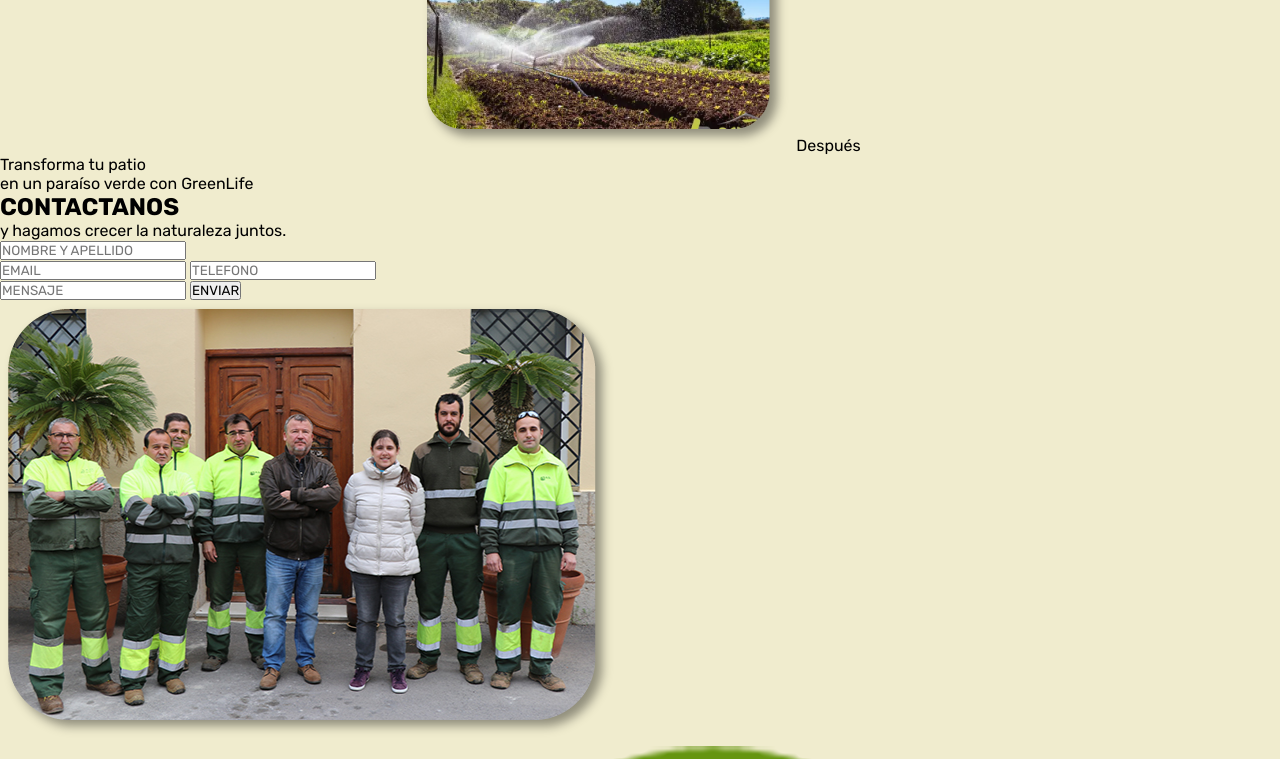
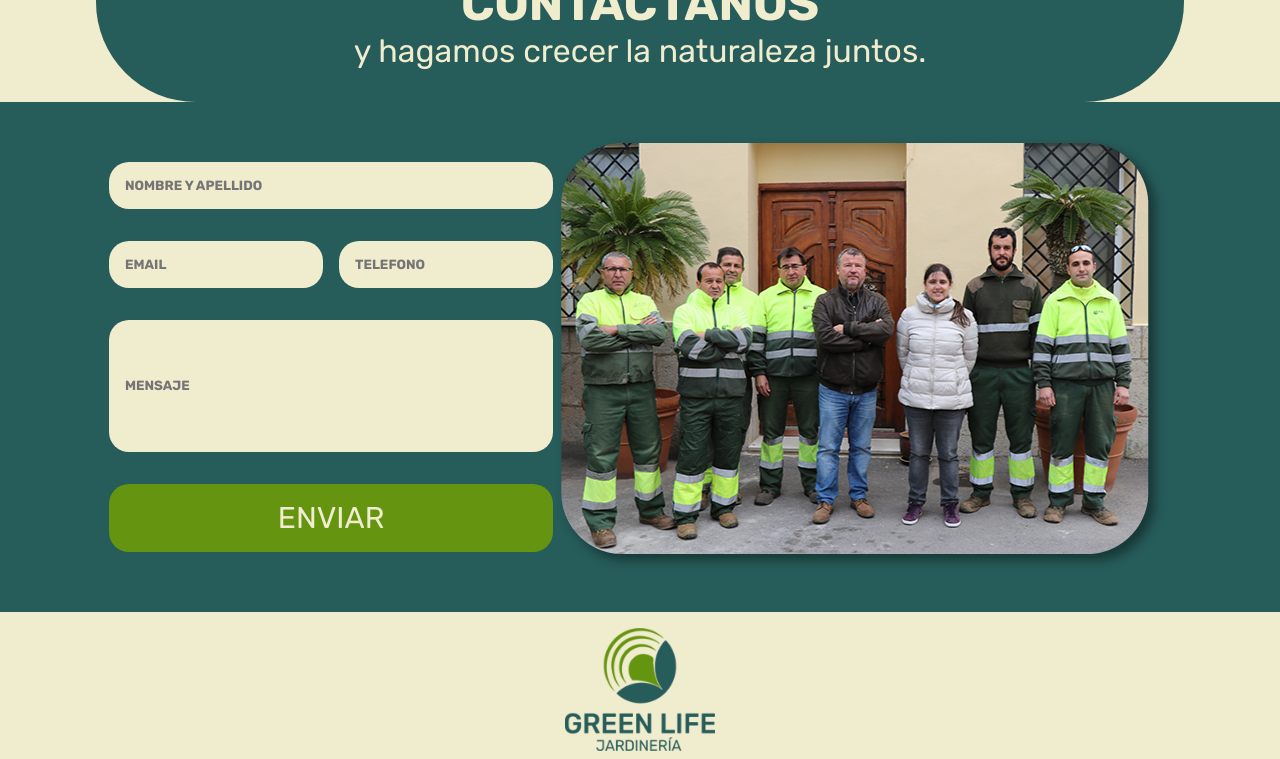
Before and after one commit to Mdavilation/landing_page_greenlife, a plain HTML site: page index.html in a window 1280 px wide. Shown: the part 2700-3459 px from the top of the page. Drawn offline with Linux system fonts and the light colour scheme; files whose address does not match are found by name.

Commit message:
finalizacion de estilos

```diff
--- a/style.css
+++ b/style.css
@@ -175,3 +175,143 @@ nav ul li a:hover {
     border-radius: 10px;
     transform: translateY(-80px);
 }
+#resultados {
+    display: grid;
+    grid-template-columns: repeat(auto-fit, minmax(300px, 1fr));
+    margin: 3rem 0;
+}
+
+#resultados_imagen img {
+    width: 100%;
+    height: auto;
+    border-radius: 40px;
+}
+
+#texto_frase {
+    display: flex;
+    justify-content: center;
+    align-items: center;
+    flex-direction: column;
+    background-color: #265C5A;
+    border-radius: 100px;
+    text-align: center;
+    margin: auto;
+    width: 80%;
+    padding: 2rem;
+}
+
+#texto_frase h2 {
+    color: #F0ECCE;
+    font-size: 3rem;
+}
+
+#texto_frase p {
+    color: #F0ECCE;
+    font-size: 2rem;
+}
+
+#contacto {
+    display: flex;
+    flex-wrap: wrap;
+    justify-content: center;
+    align-items: center;
+    padding: 2rem;
+    background-color: #265C5A;
+}
+
+#contacto_texto form {
+    display: flex;
+    flex-direction: column;
+    gap: 2rem;
+    /* max-width: 500px; */
+    width: 100%;
+}
+
+#contacto_email-telefono {
+    display: flex;
+    gap: 1rem;
+    flex-direction: row;
+    flex-wrap: wrap;
+}
+
+#contacto input {
+    padding: 1rem;
+    border: none;
+    border-radius: 20px;
+    outline: none;
+    background-color: #F0ECCE;
+    font-weight: bold;
+    text-align: left;
+}
+
+#mensaje {
+    height: 100px;
+    resize: none;
+}
+
+#contacto_imagen img {
+    width: 100%;
+    border-radius: 10px;
+}
+
+#enviar {
+    padding: 1rem 2rem;
+    background-color: #659510;
+    font-size: 30px;
+    color: #F0ECCE;
+    border: none;
+    cursor: pointer;
+    transition: background-color 0.3s;
+    border-radius: 20px;
+}
+
+footer {
+    width: 100%;
+    background-color: #F0ECCE;
+    color: #265C5A;
+    text-align: center;
+    display: flex;
+    flex-direction: column;
+    align-items: center;
+    flex-wrap: wrap;
+}
+
+footer img {
+    margin: 1rem;
+    width: 150px;
+    max-width: 100%;
+    height: auto;
+}
+
+footer label {
+    font-size: 1rem;
+    font-weight: bold;
+}
+
+/* Ajustes para pantallas más pequeñas */
+@media (max-width: 768px) {
+    footer {
+        padding: 1rem;
+    }
+
+    footer img {
+        width: 120px;
+    }
+
+    footer label {
+        font-size: 0.9rem;
+    }
+}
+
+
+@media (max-width: 768px) {
+    header {
+        text-align: center;
+    }
+
+    nav ul {
+        flex-direction: column;
+        align-items: center;
+        gap: 1rem;
+    }
+}
```
